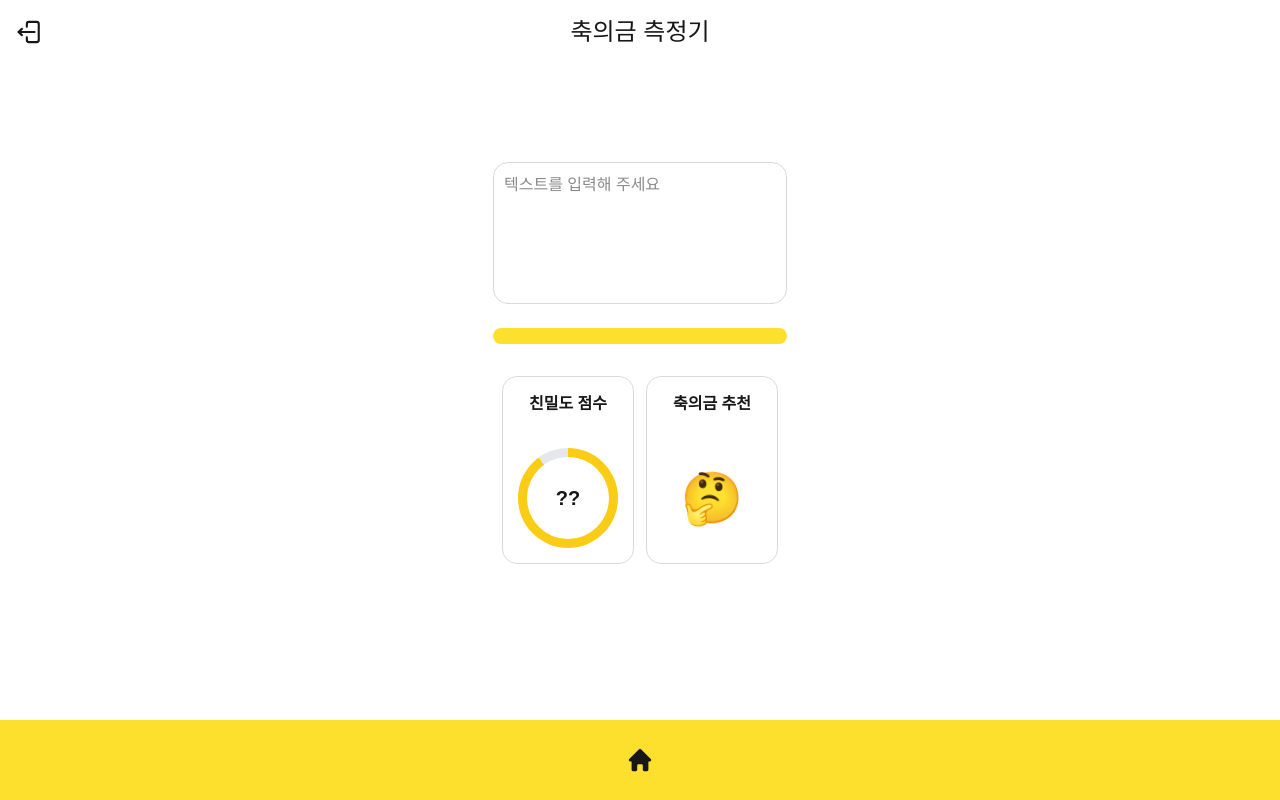
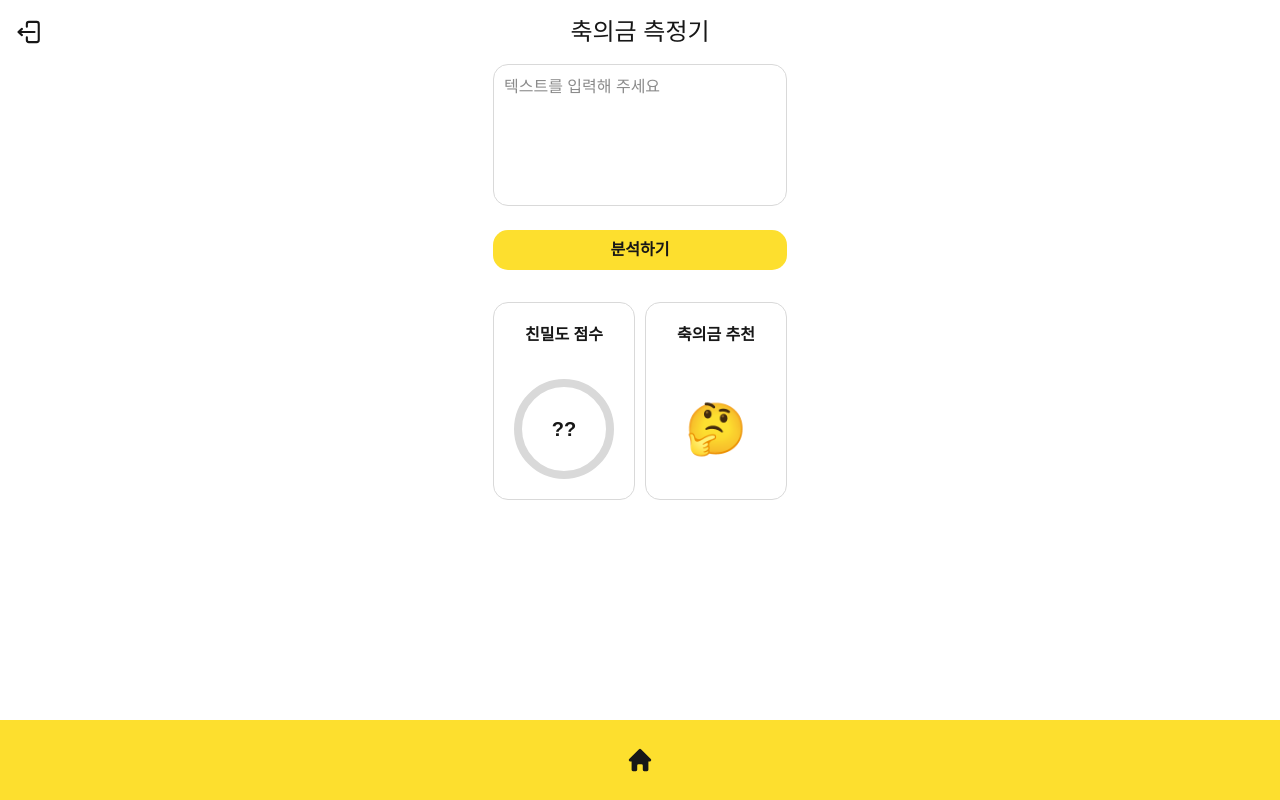
Before and after one commit to yujini-kim/yujindong, a Next.js app in the folder frontend/my-app/: page /analyze in a window 1280 px wide. Built offline with nearby package versions, Linux system fonts and the light colour scheme.

Commit message:
feat: 10회 이상 사용시 사용불가 문구
- 10회 이상 사용시 사용불가 문구 요약창에 나타나도록 추가
- 친밀도점수 0점, 추천금액 0원

```diff
--- a/frontend/my-app/src/app/analyze/page.tsx
+++ b/frontend/my-app/src/app/analyze/page.tsx
@@ -1,7 +1,9 @@
 "use client";
 
-import PreResult from "@/components/ui/Loading";
+import Loading from "@/components/ui/Loading";
+import PreResult from "@/components/ui/PreResult";
 import Result from "@/components/ui/Result";
+import Summary from "@/components/ui/Summary";
 import TextArea from "@/components/ui/Textarea";
 import { useAnalyzeMutation } from "@/hooks/analyzeText";
 import { useState } from "react";
@@ -12,13 +14,15 @@ const Wrapper = styled.div`
   flex-direction: column;
   align-items: center;
   justify-content: center;
-  margin-top: 98px;
   gap: 32px;
 `;
 
 export default function Home() {
   const [text, setText] = useState("");
   const [score, setScore] = useState<number | null>(null);
+  const [success, setSuccess] = useState<boolean>(true); //false일때message 쓰기기
+  const [message, setMessage] = useState<string | null>("");
+  const [summary, setSummary] = useState<string | null>("");
   const [recommendation, setRecommendation] = useState<string>("");
 
   const onChange = (e: React.ChangeEvent<HTMLTextAreaElement>) => {
@@ -28,7 +32,18 @@ export default function Home() {
   const mutation = useAnalyzeMutation((data) => {
     setScore(data.score);
     setRecommendation(data.recommendation);
+    setSuccess(data.success);
+    setMessage(data.message);
+    setSummary(data.summary);
   });
+
+  const realsummary =
+    summary !== null
+      ? summary
+          .split("\n")
+          .filter((line) => line.startsWith("-"))
+          .map((line) => line.slice(1).trim())
+      : [];
 
   const onSubmit = async (e: React.FormEvent) => {
     e.preventDefault();
@@ -37,13 +52,31 @@ export default function Home() {
 
   return (
     <Wrapper>
-      <TextArea onSubmit={onSubmit} value={text} onChange={onChange} />
-
-      {score !== null ? (
+      <TextArea
+        onSubmit={onSubmit}
+        value={text}
+        onChange={onChange}
+        text={mutation.isPending ? "분석중..." : "분석하기"}
+      />
+      {mutation.isPending ? (
+        <Loading />
+      ) : score !== null ? (
         <Result recommendation={recommendation} score={score} />
       ) : (
         <PreResult />
       )}
+
+      {success ? (
+        summary == "" ? null : (
+          <Summary
+            summary={realsummary.map((line, idx) => (
+              <p key={idx}>- {line}</p>
+            ))}
+          />
+        )
+      ) : (
+        <Summary summary={message} />
+      )}
     </Wrapper>
   );
 }
--- a/frontend/my-app/src/app/page.tsx
+++ b/frontend/my-app/src/app/page.tsx
@@ -66,12 +66,16 @@ export default function Home() {
         <PreResult />
       )}
 
-      {summary == "" ? null : (
-        <Summary
-          summary={realsummary.map((line, idx) => (
-            <p key={idx}>- {line}</p>
-          ))}
-        />
+      {success ? (
+        summary == "" ? null : (
+          <Summary
+            summary={realsummary.map((line, idx) => (
+              <p key={idx}>- {line}</p>
+            ))}
+          />
+        )
+      ) : (
+        <Summary summary={message} />
       )}
     </Wrapper>
   );
--- a/frontend/my-app/src/components/ui/Loading.tsx
+++ b/frontend/my-app/src/components/ui/Loading.tsx
@@ -4,13 +4,14 @@ import { animate, motion } from "framer-motion";
 
 export const Wrapper = styled.div`
   display: flex;
-  gap: 12px;
+  width: 294px;
+  justify-content: space-between;
 `;
 
 export const Box = styled.div`
   border: 1px solid ${(props) => props.theme.borderColor};
   border-radius: 15px;
-  padding: 15px;
+  padding: 20px;
   display: flex;
   flex-direction: column;
   gap: 32px;
```
